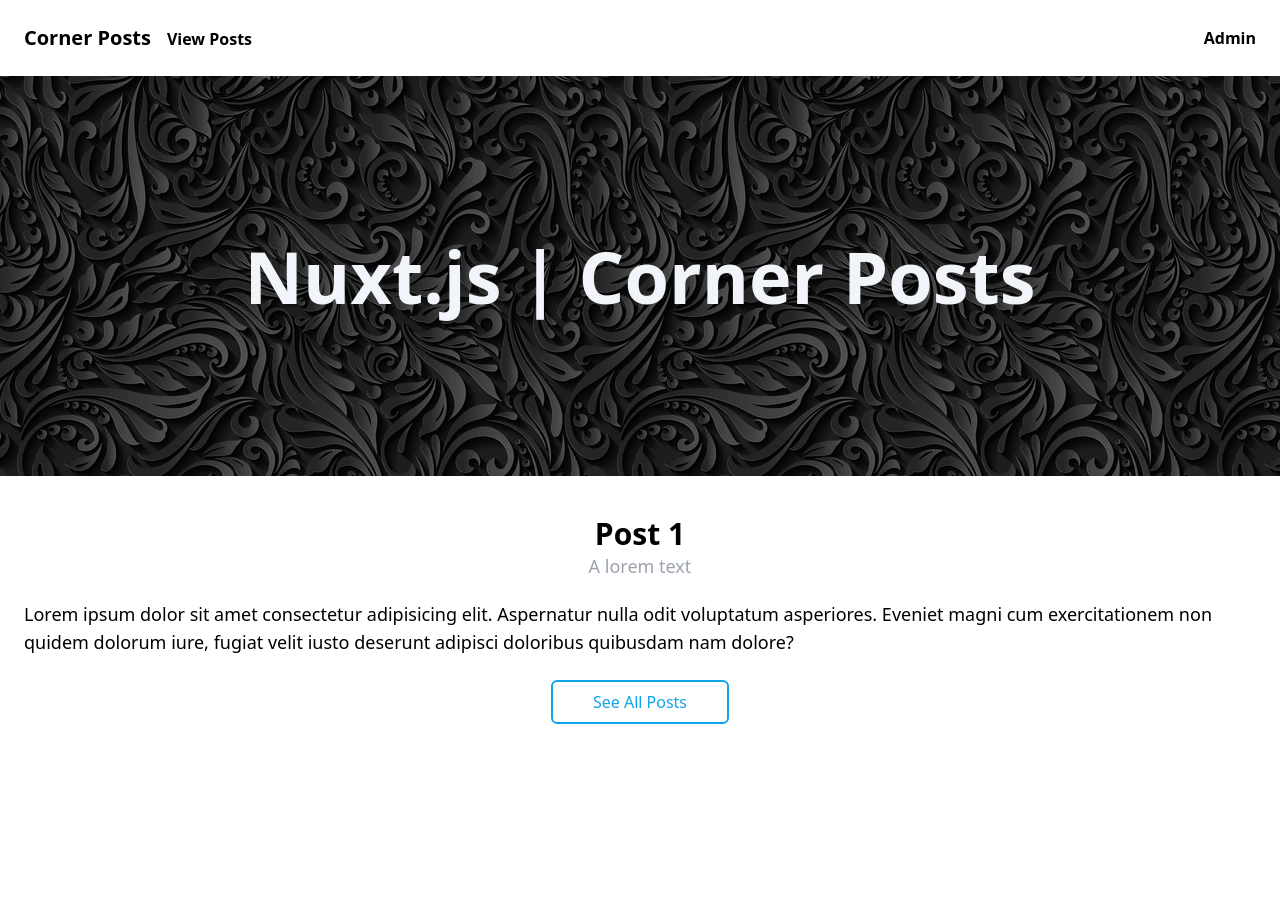
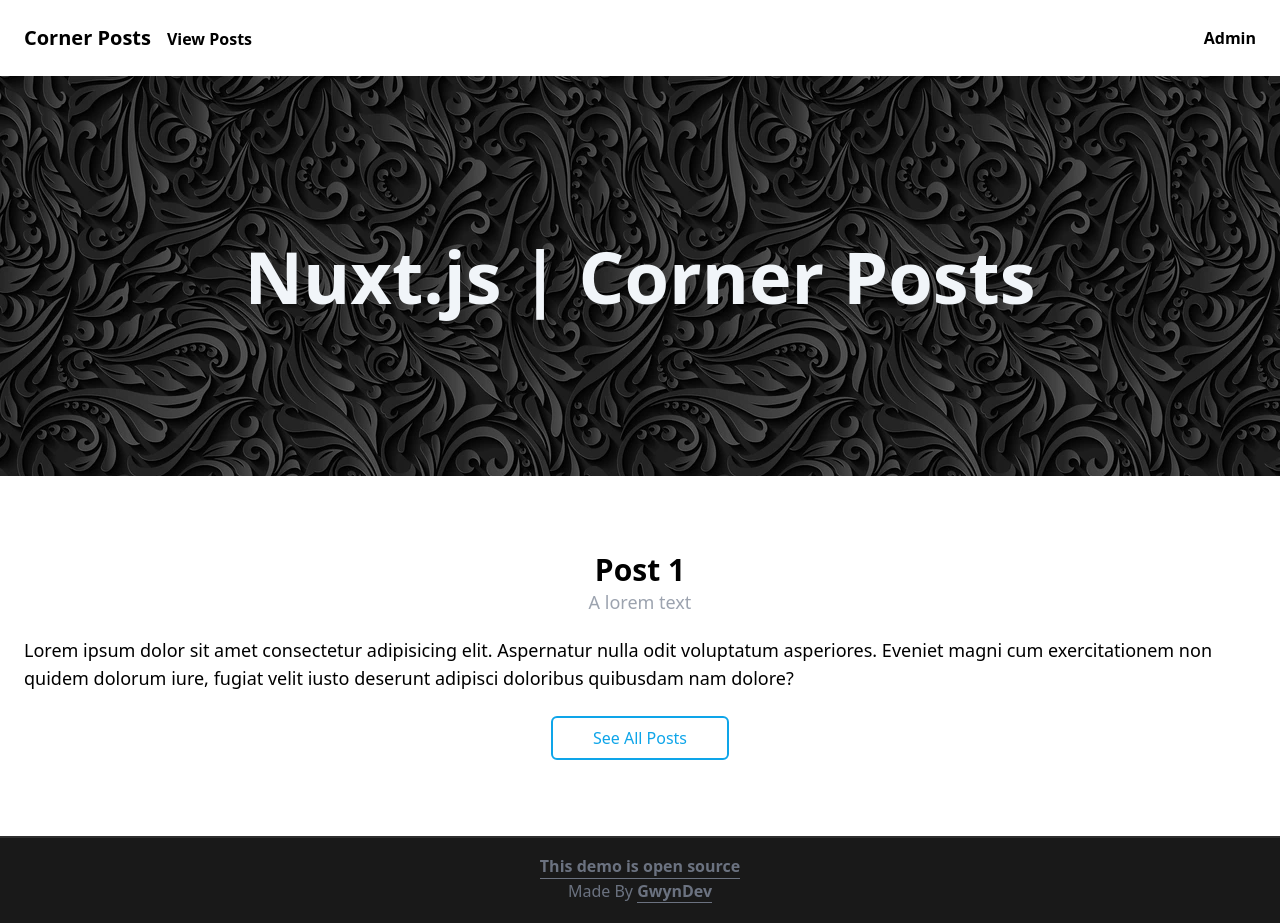
Before and after one commit to MehmetAliKOCAL/CornerPosts, a Nuxt app: page /posts/0 in a window 1280 px wide. Before the commit the page ends 800 px from the top, so only its background shows below. Built offline with nearby package versions, Linux system fonts and the light colour scheme.

Commit message:
style changes

```diff
--- /dev/null
+++ b/components/bottomInfoBar.vue
@@ -0,0 +1,26 @@
+<template>
+  <div
+    class="bg-black/90 text-gray-500 pt-4 pb-5 border-t-2 border-gray-100/10"
+  >
+    <div
+      class="max-w-[1400px] mx-auto px-6 flex flex-col items-center justify-between"
+    >
+      <NuxtLink
+        to="https://github.com/MehmetAliKOCAL/CornerPosts"
+        target="_blank"
+        class="border-b-1 border-gray-500 hover:text-sky-500 hover:border-sky-500 transition-colors duration-300 font-bold"
+      >
+        This demo is open source
+      </NuxtLink>
+      <p>
+        Made By
+        <NuxtLink
+          class="border-b-1 border-gray-500 hover:text-sky-500 hover:border-sky-500 transition-colors duration-300 font-bold"
+          to="https://gwyndev.com/"
+          target="_blank"
+          >GwynDev</NuxtLink
+        >
+      </p>
+    </div>
+  </div>
+</template>
--- a/components/cards.vue
+++ b/components/cards.vue
@@ -13,7 +13,7 @@
   <NuxtLink
     :to="props.admin != true ? `/posts/${allPosts.indexOf(post)}` : ''"
     v-for="post in allPosts"
-    class="border-2 border-black rounded-md w-[250px] max-w-[250px] p-5"
+    class="border-2 border-black rounded-md w-[250px] max-w-[250px] max-[825px]:max-w-full max-[825px]:w-full p-5"
   >
     <h1 class="font-bold text-lg w-full max-w-[250px] line-clamp-2">
       {{ post.title }}
--- a/components/footer.vue
+++ b/components/footer.vue
@@ -9,14 +9,8 @@
         mollitia, deserunt repudiandae? Sapiente unde possimus eos ipsam
         expedita aliquid officiis, atque quia nobis facilis aliquam sint commodi
         vel voluptatem, error quis ullam voluptate libero natus quam fugiat? Rem
-        in aut enim porro. Optio ea accusamus eaque ut laborum. Reiciendis atque
-        vitae delectus magni repellendus libero ex, sint, quaerat ut tempora
-        omnis molestiae voluptatum aperiam tempore in a culpa velit id ipsum
-        dolorem. Id quo error natus aut velit ullam facilis impedit, rerum quis
-        labore praesentium ipsa quam suscipit, nulla cumque culpa dolorum
-        placeat. Suscipit quia fugit ea, aliquid facilis ut consectetur id.
       </p>
-      <p class="text-yellow-500">~ Someone Famous</p>
+      <p class="text-yellow-500 mt-2">~ Someone Famous</p>
     </div>
   </footer>
 </template>
--- a/layouts/admin.vue
+++ b/layouts/admin.vue
@@ -2,5 +2,6 @@
   <div>
     <Header />
     <slot />
+    <BottomInfoBar />
   </div>
 </template>
--- a/layouts/default.vue
+++ b/layouts/default.vue
@@ -4,5 +4,6 @@
     <Banner />
     <slot />
     <Footer />
+    <BottomInfoBar />
   </div>
 </template>
--- a/layouts/posts.vue
+++ b/layouts/posts.vue
@@ -3,5 +3,6 @@
     <Header />
     <Banner />
     <slot />
+    <BottomInfoBar />
   </div>
 </template>
--- a/nuxt.config.ts
+++ b/nuxt.config.ts
@@ -9,5 +9,8 @@
       app: {
         pageTransition: { name: 'slide', mode: 'out-in' },
         layoutTransition: { name: 'layout', mode: 'out-in' },
+        head:{
+          title:'Corner Posts'
+        }
       },
 })
--- a/pages/posts/[id].vue
+++ b/pages/posts/[id].vue
@@ -18,7 +18,9 @@
 }
 </script>
 <template>
-  <section class="my-10 max-w-[1400px] px-6 mx-auto">
+  <section
+    class="my-10 max-w-[1400px] px-6 mx-auto min-h-[35vh] flex flex-col justify-center items-center"
+  >
     <h1 class="font-bold text-3xl text-center">{{ post.title }}</h1>
     <p class="text-lg text-gray-400 text-center mb-5">{{ post.subtitle }}</p>
     <p class="text-lg">{{ post.content }}</p>
```
Also changed, not shown: 1 other file (tests, documents, lock files or other folders).
